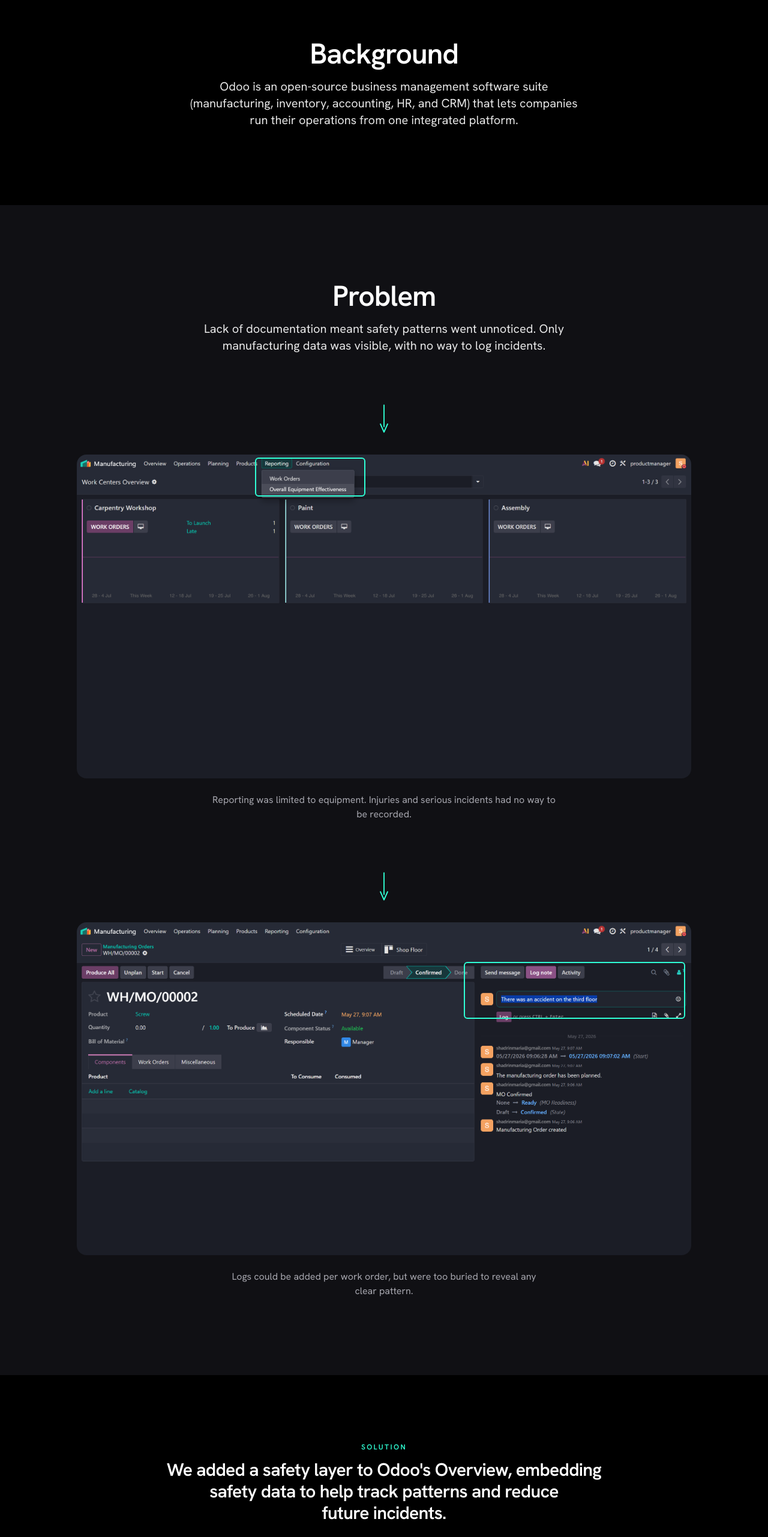
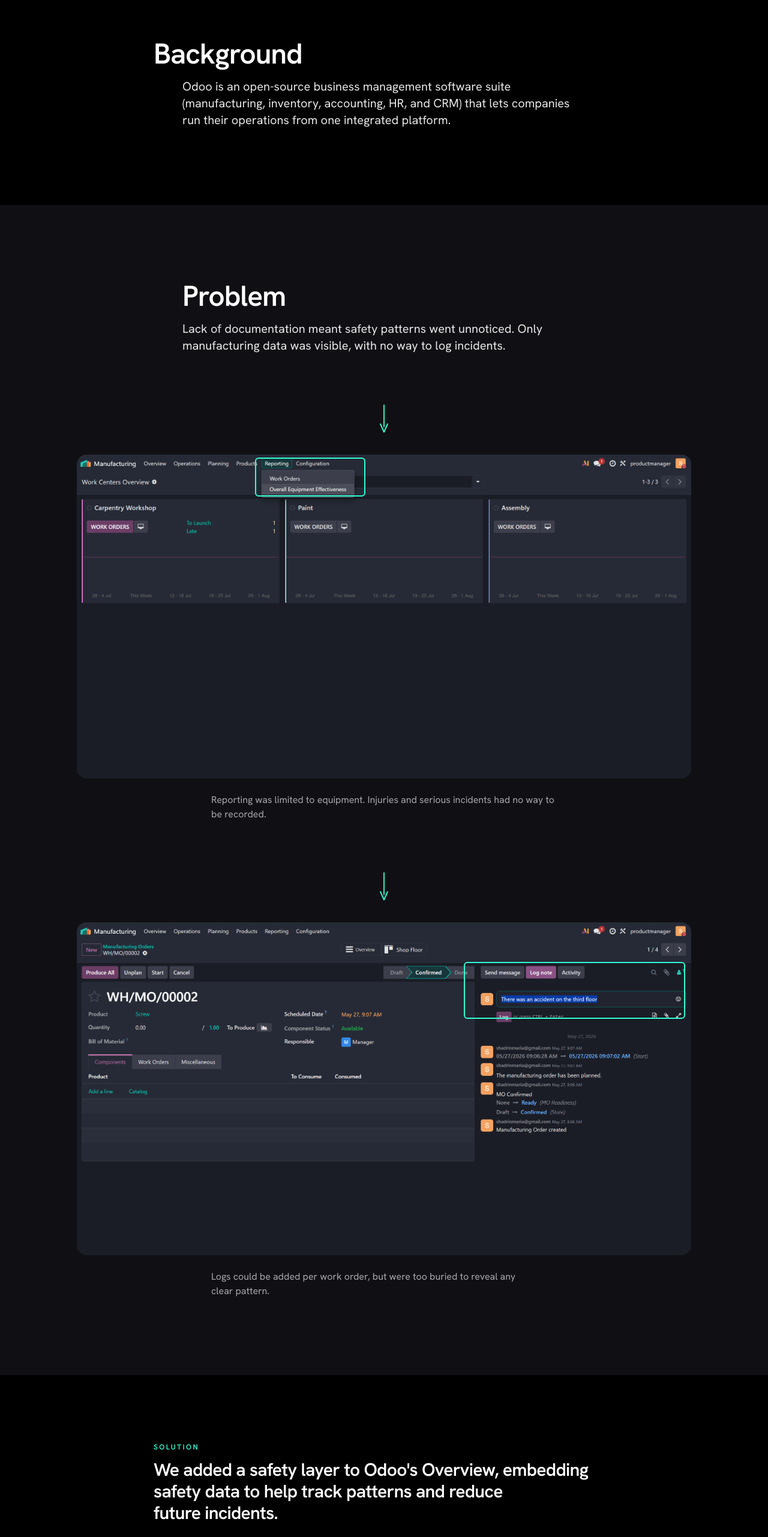
Before and after one commit to shadrinmaria-bot/Odoo-casestudy, a Next.js app: page / in a window 1280 px wide. Shown: the part 862-3425 px from the top of the page at 60% size. Built offline with nearby package versions, Linux system fonts and the light colour scheme.

Commit message:
Left align case study text

```diff
--- a/app/page.tsx
+++ b/app/page.tsx
@@ -28,8 +28,8 @@
         ))}
 
         <Section id="design-decisions" className="bg-black py-20 md:py-24">
-          <Reveal className="text-center">
-            <h2 className="font-display text-3xl font-bold tracking-tight md:text-5xl">
+          <Reveal className="flex justify-center">
+            <h2 className="text-left font-display text-3xl font-bold tracking-tight md:text-5xl">
               {designDecisions.heading}
             </h2>
           </Reveal>
--- a/components/AnnotatedShot.tsx
+++ b/components/AnnotatedShot.tsx
@@ -34,7 +34,7 @@
           role="img"
           aria-label={alt}
           style={{ aspectRatio: `${width} / ${height}` }}
-          className="flex w-full flex-col items-center justify-center gap-2 rounded-card border border-dashed border-line bg-surface-alt p-6 text-center"
+          className="flex w-full flex-col items-center justify-center gap-2 rounded-card border border-dashed border-line bg-surface-alt p-6 text-left"
         >
           <span className="font-mono text-xs text-faint">missing asset</span>
           <span className="font-mono text-sm font-medium text-muted">{src}</span>
--- a/components/Asset.tsx
+++ b/components/Asset.tsx
@@ -31,7 +31,7 @@
         role="img"
         aria-label={alt}
         style={{ aspectRatio: `${width} / ${height}` }}
-        className={`flex w-full flex-col items-center justify-center gap-2 rounded-card border border-dashed border-line bg-surface-alt p-6 text-center ${className}`}
+        className={`flex w-full flex-col items-center justify-center gap-2 rounded-card border border-dashed border-line bg-surface-alt p-6 text-left ${className}`}
       >
         <span className="font-mono text-xs text-faint">missing asset</span>
         <span className="font-mono text-sm font-medium text-muted">{src}</span>
--- a/components/Background.tsx
+++ b/components/Background.tsx
@@ -7,7 +7,7 @@
       id="background"
       className="bg-black px-6 py-24 md:px-10 md:py-32"
     >
-      <div className="mx-auto max-w-3xl text-center">
+      <div className="mx-auto max-w-3xl text-left">
         <Reveal>
           <h2 className="font-display text-3xl font-semibold tracking-tight md:text-5xl">
             {background.heading}
--- a/components/FeatureSection.tsx
+++ b/components/FeatureSection.tsx
@@ -11,8 +11,8 @@
   return (
     <section id={data.id} className="bg-panel px-6 py-24 md:px-10 md:py-32">
       <div className="mx-auto max-w-5xl">
-        <Reveal className="text-center">
-          <h2 className="font-display text-2xl font-semibold tracking-tight md:text-4xl">
+        <Reveal className="flex justify-center">
+          <h2 className="text-left font-display text-2xl font-semibold tracking-tight md:text-4xl">
             {data.heading}
           </h2>
         </Reveal>
--- a/components/FutureImprovements.tsx
+++ b/components/FutureImprovements.tsx
@@ -5,13 +5,15 @@
 export default function FutureImprovements() {
   return (
     <Section id="future-improvements" className="bg-[#101014] pb-24 pt-0 md:pb-28">
-      <Reveal className="text-center">
-        <h2 className="font-display text-2xl font-semibold tracking-tight md:text-4xl">
-          {futureImprovements.heading}
-        </h2>
-        <p className="mx-auto mt-4 max-w-2xl text-sm leading-relaxed text-muted md:text-base">
-          {futureImprovements.caption}
-        </p>
+      <Reveal>
+        <div className="mx-auto max-w-2xl text-left">
+          <h2 className="font-display text-2xl font-semibold tracking-tight md:text-4xl">
+            {futureImprovements.heading}
+          </h2>
+          <p className="mt-4 text-sm leading-relaxed text-muted md:text-base">
+            {futureImprovements.caption}
+          </p>
+        </div>
       </Reveal>
     </Section>
   );
--- a/components/Problem.tsx
+++ b/components/Problem.tsx
@@ -7,13 +7,15 @@
 export default function Problem() {
   return (
     <Section id="problem" className="bg-[#101014] py-24 md:py-32">
-      <Reveal className="text-center">
-        <h2 className="font-display text-3xl font-semibold tracking-tight md:text-5xl">
-          {problem.heading}
-        </h2>
-        <p className="mx-auto mt-4 max-w-2xl text-base leading-relaxed text-white/90 md:text-xl">
-          {problem.caption}
-        </p>
+      <Reveal>
+        <div className="mx-auto max-w-2xl text-left">
+          <h2 className="font-display text-3xl font-semibold tracking-tight md:text-5xl">
+            {problem.heading}
+          </h2>
+          <p className="mt-4 text-base leading-relaxed text-white/90 md:text-xl">
+            {problem.caption}
+          </p>
+        </div>
       </Reveal>
 
       {problem.shots.map((shot) => (
@@ -29,7 +31,7 @@
               height={shot.height}
               highlight={shot.highlight}
             />
-            <p className="mx-auto mt-6 max-w-xl text-center text-sm text-muted md:text-base">
+            <p className="mx-auto mt-6 max-w-xl text-left text-sm text-muted md:text-base">
               {shot.caption}
             </p>
           </Reveal>
--- a/components/ReportView.tsx
+++ b/components/ReportView.tsx
@@ -42,7 +42,7 @@
           <Pane label="Before" tone="before" image={reportView.before} />
           <Pane label="After" tone="after" image={reportView.after} />
         </div>
-        <p className="mx-auto mt-7 max-w-3xl text-center text-xs leading-relaxed text-muted md:text-sm">
+        <p className="mx-auto mt-7 max-w-3xl text-left text-xs leading-relaxed text-muted md:text-sm">
           {reportView.body}
         </p>
       </Reveal>
--- a/components/Solution.tsx
+++ b/components/Solution.tsx
@@ -6,13 +6,15 @@
 export default function Solution() {
   return (
     <Section id="solution" className="bg-black py-24 md:py-28">
-      <Reveal className="text-center">
-        <p className="mb-3 text-xs font-semibold uppercase tracking-[0.2em] text-accent">
-          {solution.heading}
-        </p>
-        <p className="mx-auto max-w-3xl font-display text-xl font-semibold leading-snug tracking-tight md:text-3xl">
-          {solution.body}
-        </p>
+      <Reveal>
+        <div className="mx-auto max-w-3xl text-left">
+          <p className="mb-3 text-xs font-semibold uppercase tracking-[0.2em] text-accent">
+            {solution.heading}
+          </p>
+          <p className="font-display text-xl font-semibold leading-snug tracking-tight md:text-3xl">
+            {solution.body}
+          </p>
+        </div>
       </Reveal>
       <Reveal delay={0.15} className="mx-auto mt-10 max-w-md">
         <Asset {...solution.image} />
--- a/components/VideoAsset.tsx
+++ b/components/VideoAsset.tsx
@@ -31,7 +31,7 @@
         role="img"
         aria-label={label}
         style={{ aspectRatio: `${width} / ${height}` }}
-        className={`flex w-full flex-col items-center justify-center gap-2 border border-dashed border-line bg-surface-alt p-6 text-center ${className}`}
+        className={`flex w-full flex-col items-center justify-center gap-2 border border-dashed border-line bg-surface-alt p-6 text-left ${className}`}
       >
         <span className="font-mono text-xs text-faint">missing video</span>
         <span className="font-mono text-sm font-medium text-muted">{src}</span>
```
